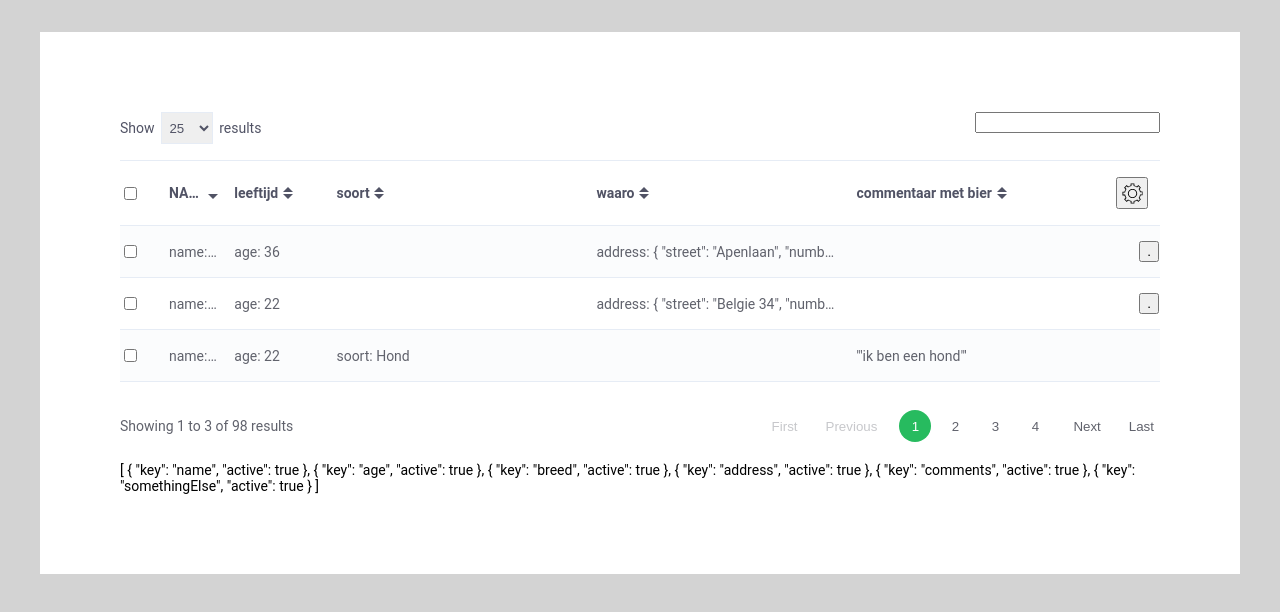
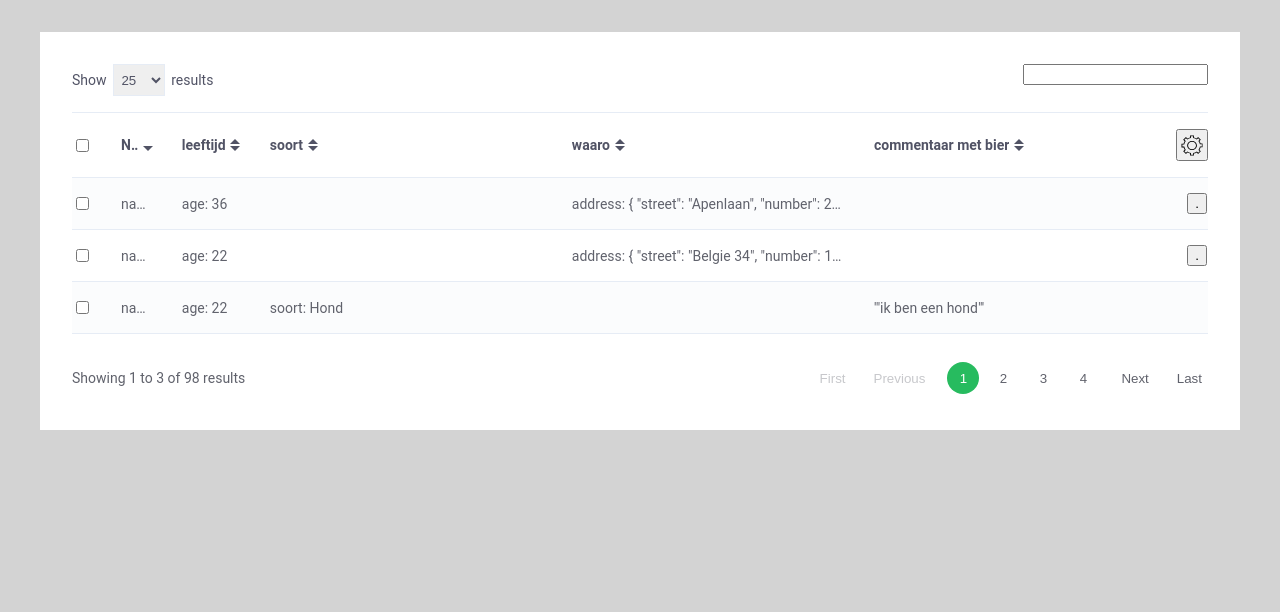
Before and after one commit to wouter-willems/data-table, an Angular app: page / in a window 1280 px wide. Shown: the top 612 px of the page. Built offline with nearby package versions, Linux system fonts and the light colour scheme.

Commit message:
first stable version

```diff
--- a/projects/demo/src/app/app.component.html
+++ b/projects/demo/src/app/app.component.html
@@ -20,11 +20,9 @@
 
 <div class="tableContainer">
 	<wutu-data-table
-		[horizontalScroll]="false"
 		[fetchItemsFn]="fetchItemsFn"
 		[getActionsForRowFn]="getActionsForRowFn"
 		(onRowClicked)="onRowClicked($event)"
-		localStorageKey="hond"
 	>
 		<ng-template columnKey="name" columnCaption="NAMERINO" defaultSort="DESC" let-value="value" [fixedWidthInREM]="2">
 			name: {{value}}
--- a/projects/demo/src/app/app.component.scss
+++ b/projects/demo/src/app/app.component.scss
@@ -4,7 +4,6 @@
 .tableContainer {
   background: white;
   margin: 2rem;
-  padding: 5rem;
 }
 .cogWheel {
   font-size: 1rem;
--- a/projects/demo/src/app/app.component.ts
+++ b/projects/demo/src/app/app.component.ts
@@ -99,11 +99,6 @@ export class AppComponent implements OnInit {
 		totalAmount: number,
 		data: Array<Record<string, any>>
 	}> => {
-		console.log('start', start);
-		console.log('search', searchQuery);
-		console.log('itemsPerPage', itemsPerPage);
-		console.log('sortField', sortField);
-		console.log('sortOrder', sortOrder);
 		if (start === 96) {
 			return {
 				totalAmount: 98,
--- a/projects/wouter-willems/data-table/package.json
+++ b/projects/wouter-willems/data-table/package.json
@@ -1,6 +1,6 @@
 {
   "name": "wutu-data-table",
-  "version": "0.0.19",
+  "version": "1.0.0",
   "publishConfig": {
     "access": "public"
   },
--- a/projects/wouter-willems/data-table/src/lib/data-table/data-table.component.html
+++ b/projects/wouter-willems/data-table/src/lib/data-table/data-table.component.html
@@ -97,7 +97,6 @@
 	</div>
 </footer>
 
-{{definedColumns | json}}
 <div class="columnRearranger" *ngIf="showConfig">
 	<header>
 		<div>Rearrange and enable columns</div>
--- a/projects/wouter-willems/data-table/src/lib/data-table/data-table.component.scss
+++ b/projects/wouter-willems/data-table/src/lib/data-table/data-table.component.scss
@@ -1,12 +1,14 @@
 @import "../_variables.scss";
 
 $color: #60626c;
-$tdPadding: 1rem 1rem 1rem 0;
+$tdPadding: 1rem 1.8rem 1rem 0;
 
 :host {
   display: block;
   position: relative;
   font-size: 14px;
+  padding: 2rem 2rem 1rem;
+  background: white;
 }
 .dummies {
   display: flex;
--- a/projects/wouter-willems/data-table/src/lib/data-table/data-table.component.ts
+++ b/projects/wouter-willems/data-table/src/lib/data-table/data-table.component.ts
@@ -160,6 +160,9 @@ export class DataTableComponent implements OnChanges, OnInit {
 		this.elRef.nativeElement.querySelector('thead td:last-child').style.width = `${lastColWidth}px`;
 		const dynamicCols = [...this.elRef.nativeElement.querySelectorAll('thead td:not(:first-child):not(:last-child)')];
 		const ratiosCumulative = this.columnKeyDirectives.filter(e => {
+			if (!this.headerKeys.includes(e.columnKey)) {
+				return false;
+			}
 			if (e.fixedWidthOnContents) {
 				return false;
 			}
```
